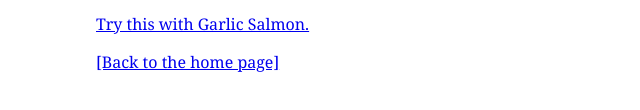
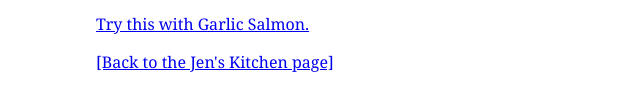
Before and after one commit to kyadebisi/fid, a plain HTML site: page Bistro/jenskitchen/recipes/pasta/couscous.html in a window 1280 px wide. Shown: the part 644-754 px from the top of the page, 0-640 px from the left. Drawn offline with Linux system fonts and the light colour scheme.

Commit message:
Add files via upload

```diff
--- a/Bistro/jenskitchen/recipes/pasta/couscous.html
+++ b/Bistro/jenskitchen/recipes/pasta/couscous.html
@@ -49,7 +49,7 @@ small {
     </ol>
 
     <p><a href="../salmon.html">Try this with Garlic Salmon.</a></p>
-    <p><a href="../../index.html">[Back to the home page]</a></p>
+    <p><a href="../../jenskitch.html">[Back to the Jen's Kitchen page]</a></p>
 
   </body>
   </html>
```
Also changed, not shown: Bistro/jenskitchen/recipes/pasta/linguine.html (+1 -1 lines), Bistro/jenskitchen/recipes/salmon.html (+1 -1 lines).
